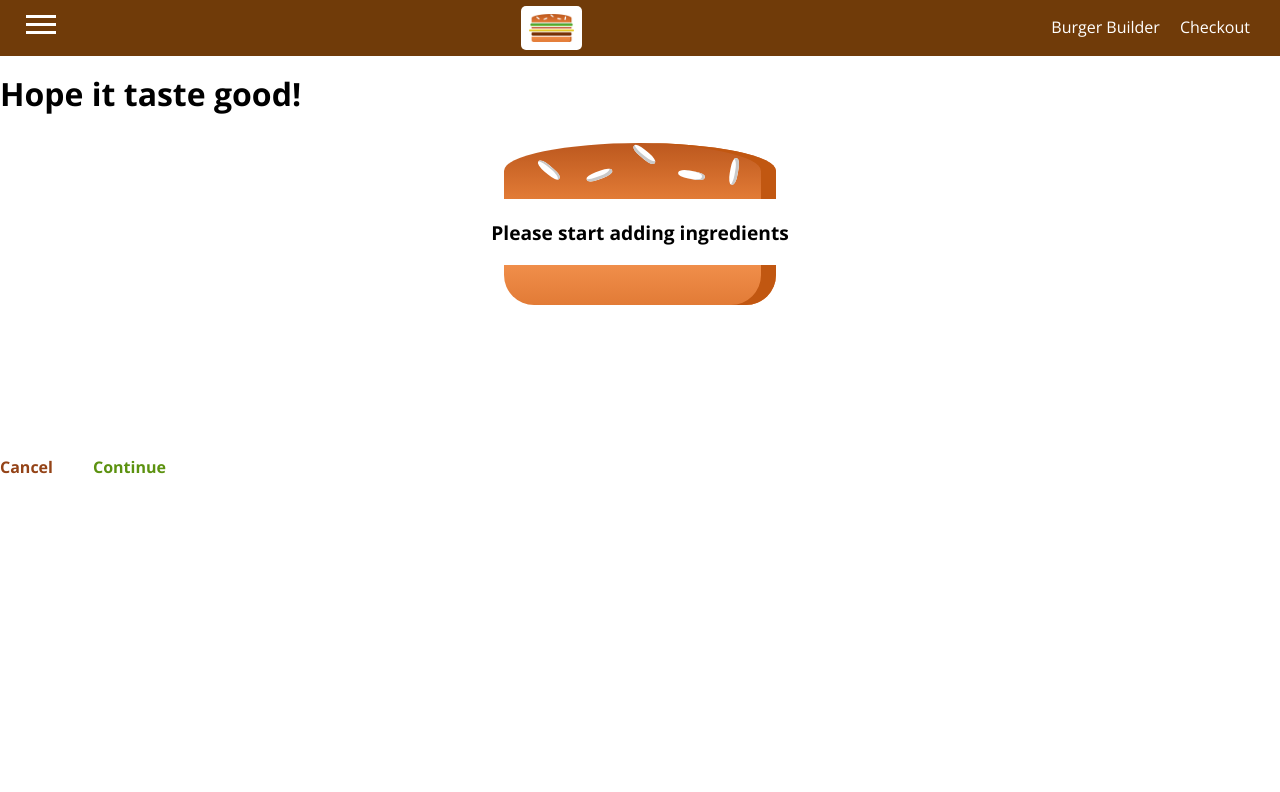
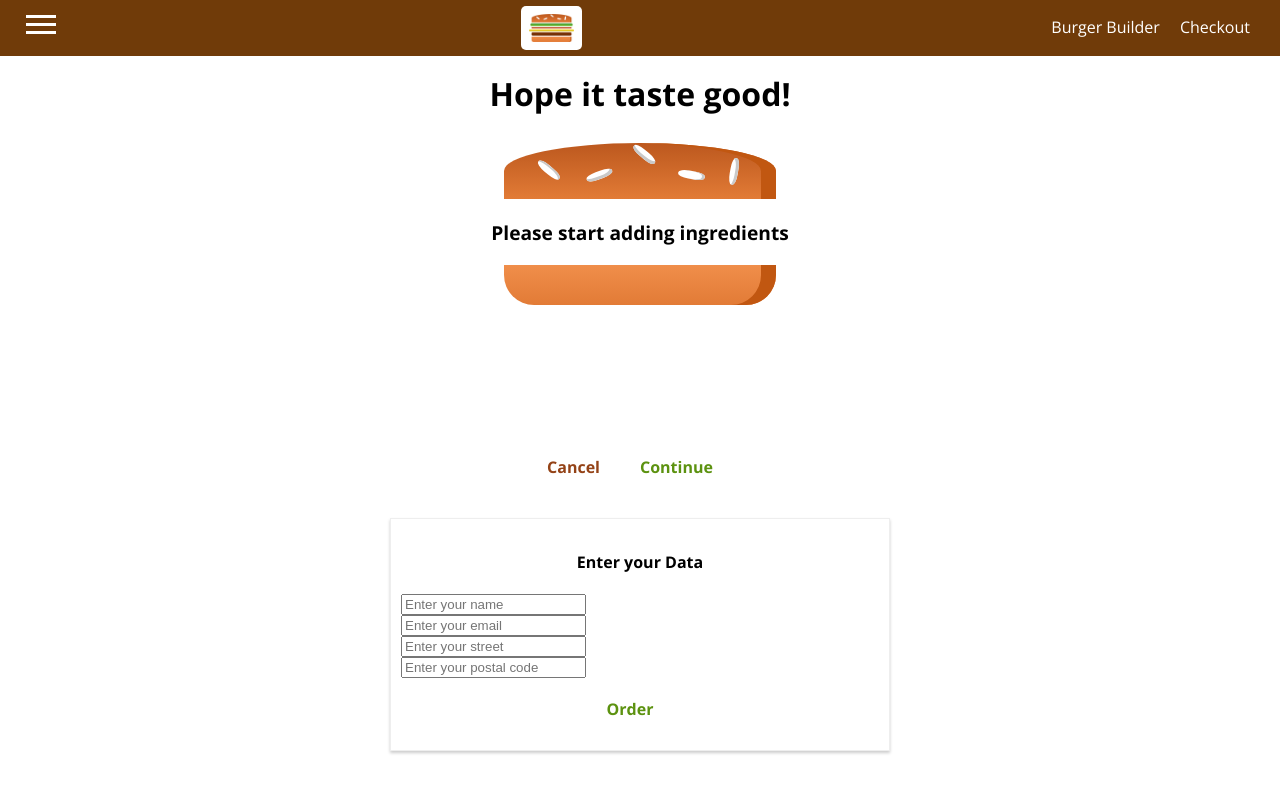
Before and after one commit to CrystalStream/build-your-burger, a React app: page /checkout in a window 1280 px wide. Both pictures are taken after a click on the button "Continue". Shown: the top 792 px of the page. Built offline with nearby package versions, Linux system fonts and the light colour scheme.

Commit message:
Created the contact data component

```diff
--- a/src/components/Burger/Burger.js
+++ b/src/components/Burger/Burger.js
@@ -11,7 +11,6 @@ const burger = (props) => {
     })
   })
   .reduce( (arr, value) => { return arr.concat(value) }, []);
-  console.log('burgerIngredients: ', burgerIngredients);
     if (!burgerIngredients.length) {
       burgerIngredients = <p>Please start adding ingredients</p>;
     }
--- a/src/components/Order/Checkout/CheckoutSummary.js
+++ b/src/components/Order/Checkout/CheckoutSummary.js
@@ -7,7 +7,7 @@ import './CheckoutSummary.scss';
 
 export default (props) => {
   return (
-    <div classNAme="Checkout">
+    <div className="Checkout">
       <h1>Hope it taste good!</h1>
       <div style={{ width: '100%', margin: 'auto'}}>
         <Burger ingredients={props.ingredients}/>
--- a/src/containers/BurgerBuilder/BurgerBuilder.js
+++ b/src/containers/BurgerBuilder/BurgerBuilder.js
@@ -48,25 +48,12 @@ class BurgerBuilder extends Component {
   }
 
   purchaseContinueHandler = () => {
-    // this.setState({ loading: true });
-    // const order = {
-    //   ingredients: this.state.ingredients,
-    //   price: this.state.totalPrice
-    // }
-    // axios.post('/orders.json', order)
-    // .then(res => {
-    //   this.setState({ loading: false, goCheckout: false });
-    //   console.log(res)
-    // })
-    // .catch(err => {
-    //   this.setState({ loading: false, goCheckout: false });
-    //   console.log(err);
-    // })
     const queryParams = Object.keys(this.state.ingredients)
-      .map( key => key + '=' + this.state.ingredients[key]).join('&');
-    this.props.history.push({
-      pathname: '/checkout',
-      search: '?' + queryParams
+      .map( key => key + '=' + this.state.ingredients[key]);
+      queryParams.push('price=' + this.state.totalPrice.toFixed(2))
+      this.props.history.push({
+        pathname: '/checkout',
+      search: '?' + queryParams.join('&')
     });
   }
 
--- a/src/containers/Checkout/Checkout.js
+++ b/src/containers/Checkout/Checkout.js
@@ -1,6 +1,9 @@
 import React, { Component } from 'react'
 
+import { Route } from 'react-router-dom';
+
 import CheckoutSummary from '../../components/Order/Checkout/CheckoutSummary';
+import ContactData from './ConctadData/ContactData';
 
 export default class Checkout extends Component {
 
@@ -10,16 +13,22 @@ export default class Checkout extends Component {
       bacon: 1,
       meat: 1,
       cheese: 1
-    }
+    },
+    totalPrice: 0
   }
 
-  componentDidMount() {
+  componentWillMount() {
     let query = new URLSearchParams(this.props.location.search);
     const ingredients = {};
+    let price;
     for (const param of query.entries()) {
-      ingredients[param[0]] = +param[1];
+      if (param[0] === 'price') {
+        price = param[1];
+      } else {
+        ingredients[param[0]] = +param[1];
+      }
     }
-    this.setState({ ingredients: ingredients })
+    this.setState({ ingredients: ingredients, totalPrice: price })
 
   }
 
@@ -37,6 +46,8 @@ export default class Checkout extends Component {
         <CheckoutSummary ingredients={this.state.ingredients}
             canceled={this.checkoutCancelHandler}
             continue={this.checkoutContinueHandler}/>
+        <Route path={this.props.match.url + '/form'}
+            component={(props) => <ContactData {...props} ingredients={this.state.ingredients} price={this.state.totalPrice}/>}/>
       </div>
     )
   }
--- /dev/null
+++ b/src/containers/Checkout/ConctadData/ContactData.js
@@ -0,0 +1,61 @@
+import React, { Component } from 'react'
+
+import axios from '../../../axios-orders';
+import Button from '../../../components/UI/Button/Button';
+import Spinner from '../../../components/UI/Spinner/Spinner'
+
+import './ContactData.scss';
+
+export default class ContactData extends Component {
+  state = {
+    name: '',
+    email: '',
+    address: {
+      street: '',
+      postalCode: ''
+    },
+    loading: false
+  }
+
+  orderHandler = (e) => {
+    e.preventDefault();
+    this.setState({ loading: true });
+    const order = {
+      ingredients: this.props.ingredients,
+      price: this.props.price
+    }
+    axios.post('/orders.json', order)
+    .then(res => {
+      this.setState({ loading: false });
+      this.props.history.replace('/');
+      console.log(res)
+    })
+    .catch(err => {
+      this.setState({ loading: false });
+      console.log(err);
+    })
+  }
+
+  render() {
+    let content = (
+      <form action="">
+        <input type="text" name="name" placeholder="Enter your name"/>
+        <input type="email" name="email" placeholder="Enter your email"/>
+        <input type="text" name="street" placeholder="Enter your street"/>
+        <input type="text" name="postalCode" placeholder="Enter your postal code"/>
+
+        <Button btnType="success" clicked={this.orderHandler}>Order</Button>
+      </form>
+    );
+
+    if (this.state.loading) {
+      content = <Spinner />
+    }
+    return (
+      <div className="ContactData">
+        <h4>Enter your Data</h4>
+        {content}
+      </div>
+    );
+  }
+}
--- /dev/null
+++ b/src/containers/Checkout/ConctadData/ContactData.scss
@@ -0,0 +1,17 @@
+.ContactData {
+  margin: 20px auto;
+  width: 80%;
+  text-align: center;
+  box-shadow: 0 2px 3px #ccc;
+  border: 1px solid #eee;
+  padding: 10px;
+  box-sizing: border-box;
+
+  input {
+    display: block;
+  }
+
+  @media (min-width: 600px) {
+    width: 500px;
+  }
+}
```
